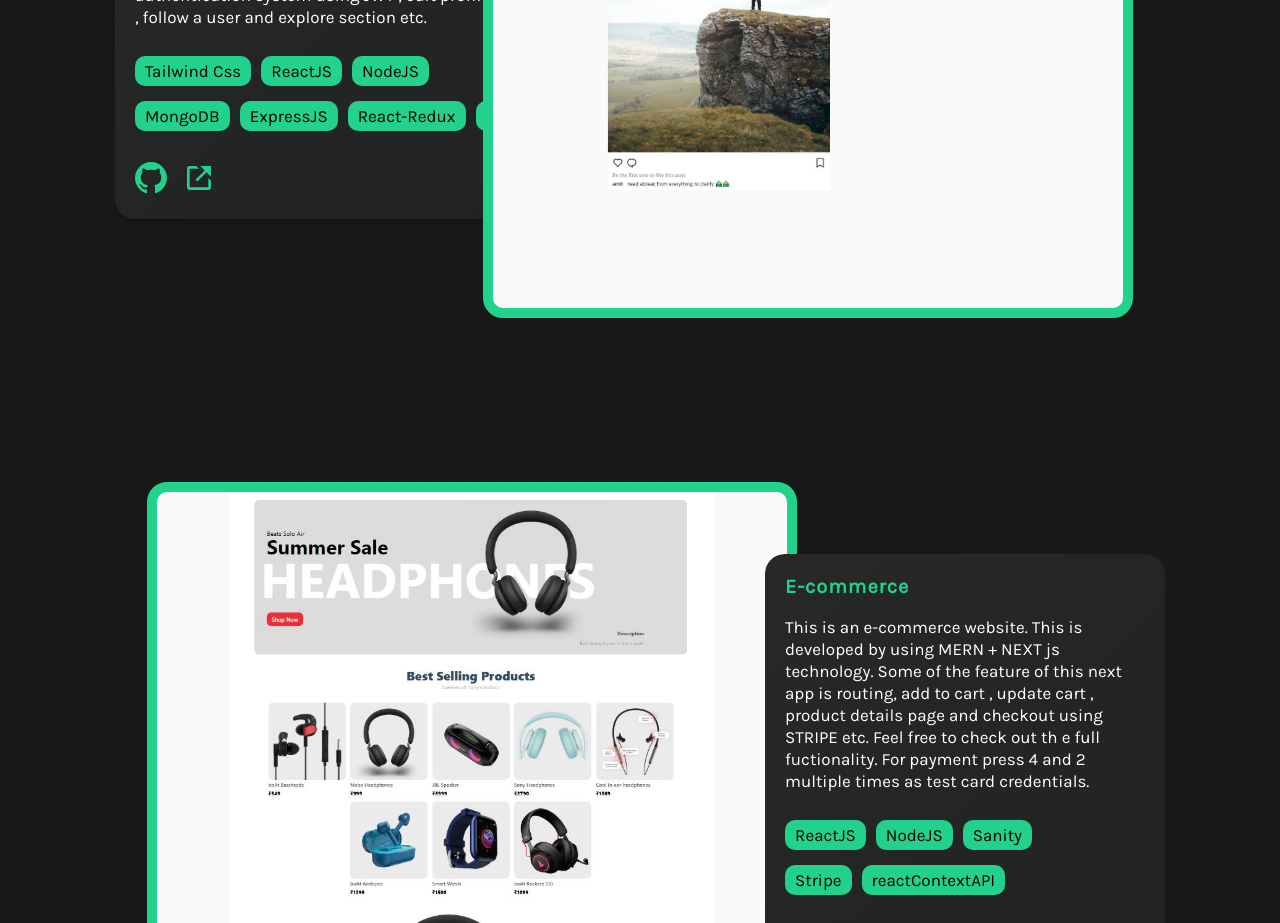
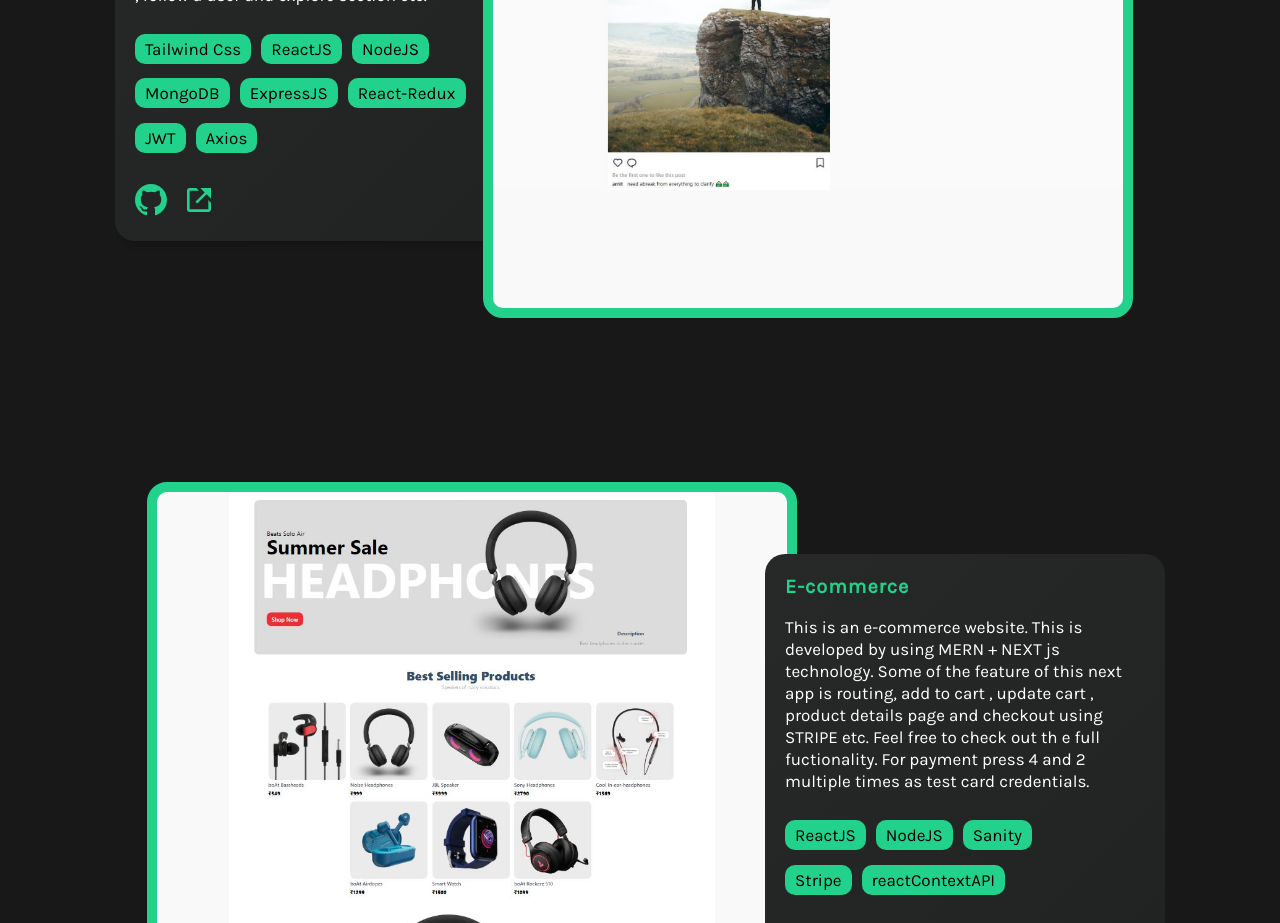
Before and after one commit to Smith-0/jsDeviL, a React (Create React App) app: page / in a window 1280 px wide. Shown: the part 3280-4203 px from the top of the page. Built offline with nearby package versions, Linux system fonts and the light colour scheme.

Commit message:
make it better

```diff
--- a/src/components/Projects/Projects.jsx
+++ b/src/components/Projects/Projects.jsx
@@ -29,6 +29,7 @@ const Projects = () => {
         "ExpressJS",
         "React-Redux",
         "JWT",
+        "Axios",
       ],
       github: "https://github.com/codewithsahil/mern-insta-clone",
       link: "https://mern-instagram-clone.blackdevil.in/",
@@ -112,6 +113,12 @@ const Projects = () => {
                         <br />
                       </>
                     )}
+                    {index === 5 && (
+                      <>
+                        <br />
+                        <br />
+                      </>
+                    )}
                   </>
                 ))}
               </div>
```
